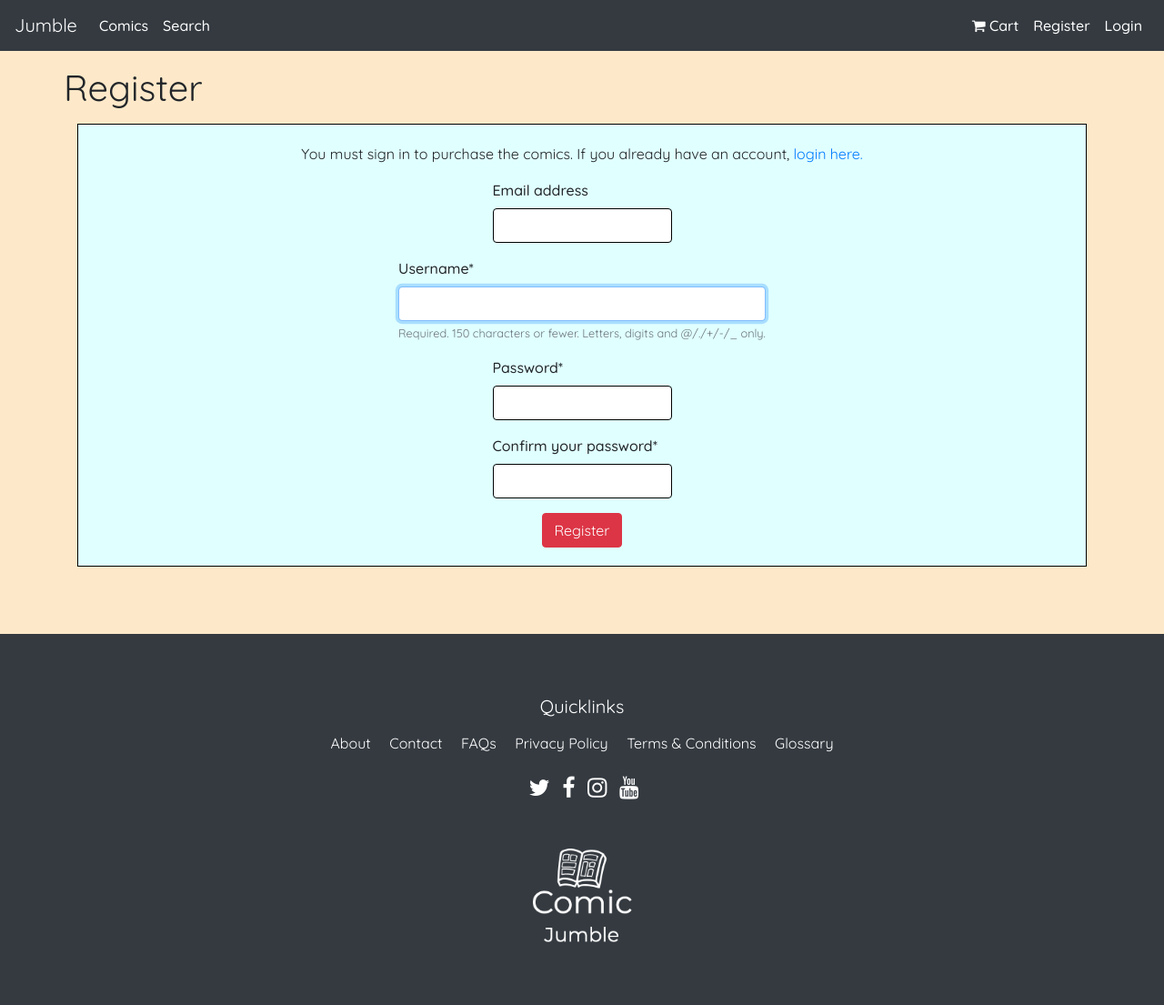
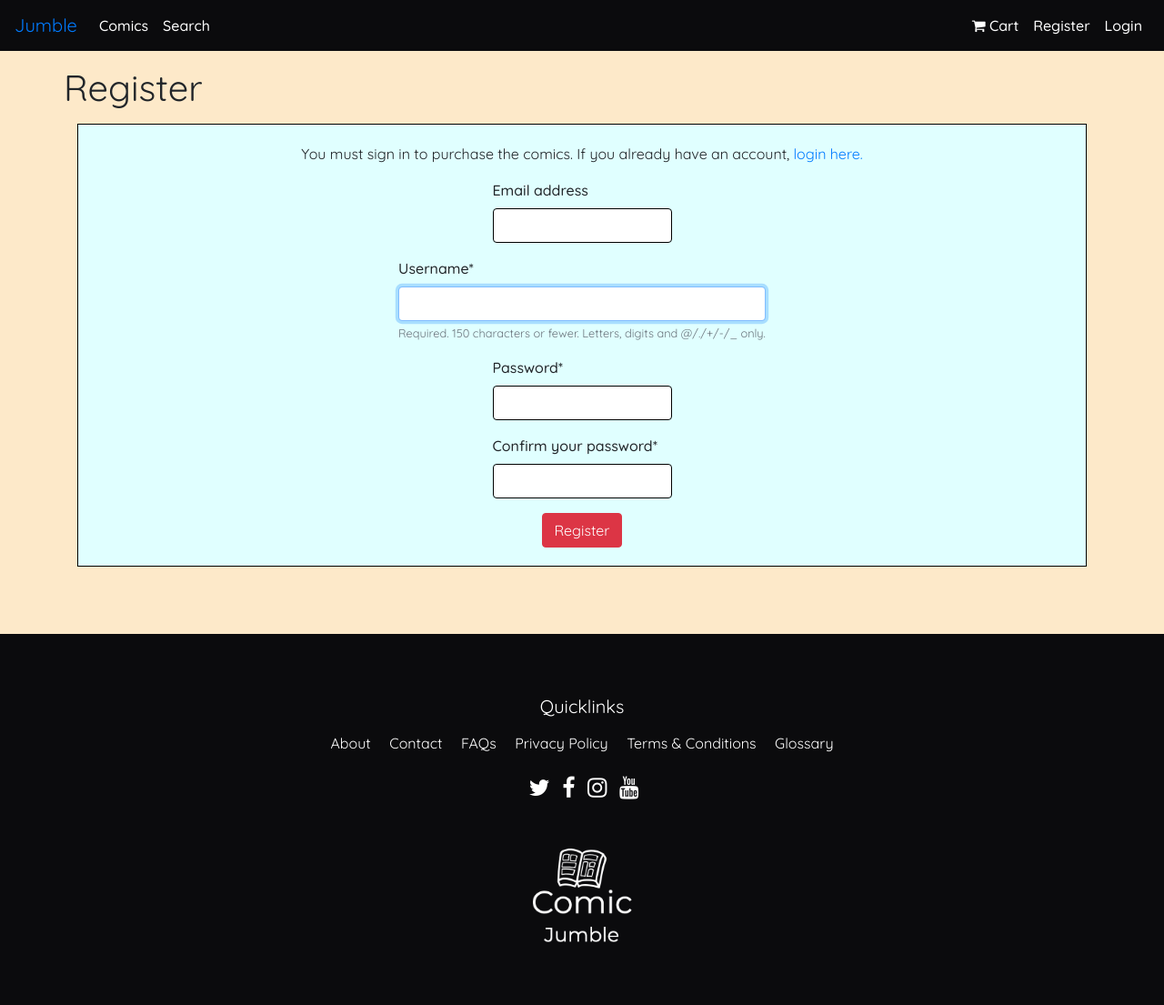
Before and after one commit to adonegan/milestone4-mycomicjumble, a Django app: page /accounts/register/ in a window 1280 px wide. Shown: the whole page at 91% size. Run offline with Django 3.2, Linux system fonts and the light colour scheme; some libraries are stand-ins or nearby versions.

Commit message:
Changed background color darker

```diff
--- a/templates/base.html
+++ b/templates/base.html
@@ -21,7 +21,7 @@
 </head>
 
 <body>
-    <nav class="navbar navbar-expand-lg navbar-dark bg-dark">
+    <nav class="navbar navbar-expand-lg" style="background-color: #0b0b0d;">
         <a class="navbar-brand" href="{% url 'index' %}">Jumble</a>
         <button class="navbar-toggler" type="button" data-toggle="collapse" data-target="#navbarSupportedContent"
             aria-controls="navbarSupportedContent" aria-expanded="false" aria-label="Toggle navigation">
@@ -82,9 +82,9 @@
 
     {% block content %} {% endblock %}
 
-    <div class="container-fluid bg-dark">
+    <div class="container-fluid" style="background-color: #0b0b0d;">
         <div id="footer-details">
-            <div class="row bg-dark">
+            <div class="row">
                 <div class="col-lg-2 col-md-2 col-sm-12"></div>
                 <div class="col-lg-8 col-md-8 col-sm-12">
                     <div class="footer-links-box">
```
